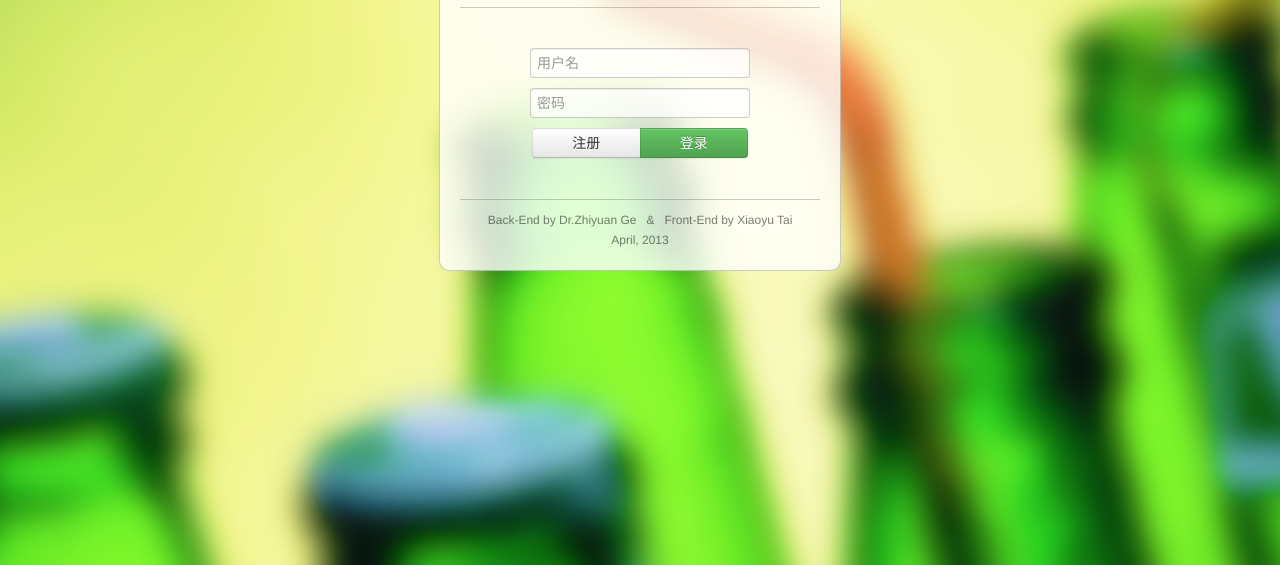
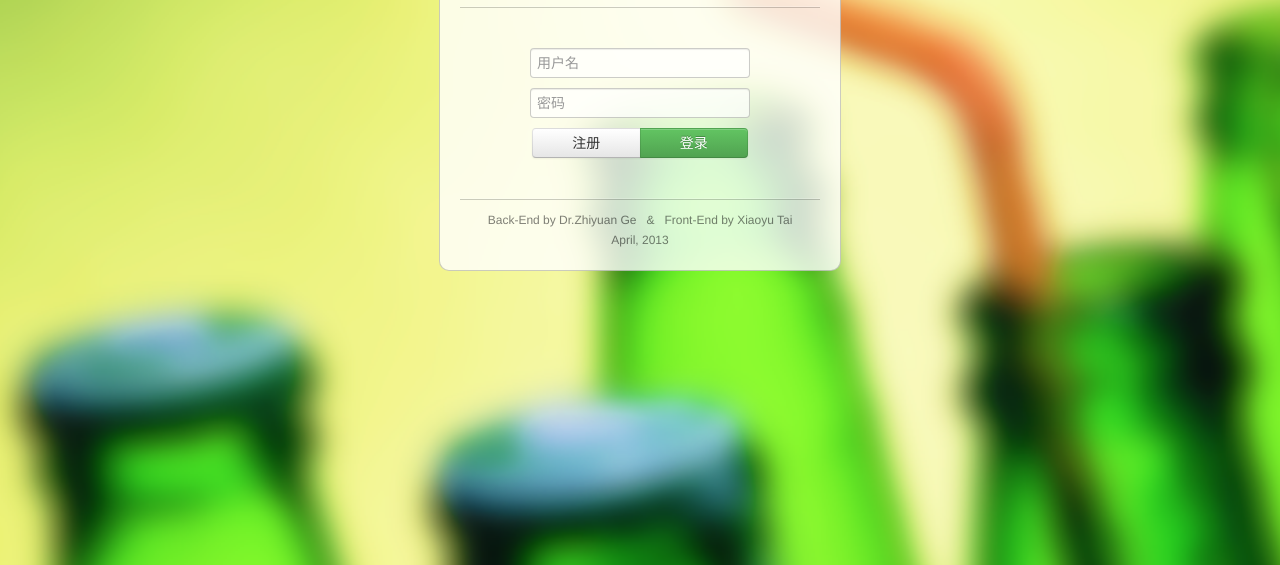
Before and after one commit to xtai/beer-game-front-end, a plain HTML site: page index.html in a window 1280 px wide. Shown: the part 235-800 px from the top of the page. Drawn offline with Linux system fonts and the light colour scheme.

Commit message:
ver0.1.3

```diff
--- a/assets/css/mine.css
+++ b/assets/css/mine.css
@@ -9,7 +9,7 @@
 
 /*index*/
 .bg {
-	left: -20%;
+	left: -10%;
 	position: fixed;
 	overflow: hidden;
 	text-align: center;
```
Also changed, not shown: 1 other file.
